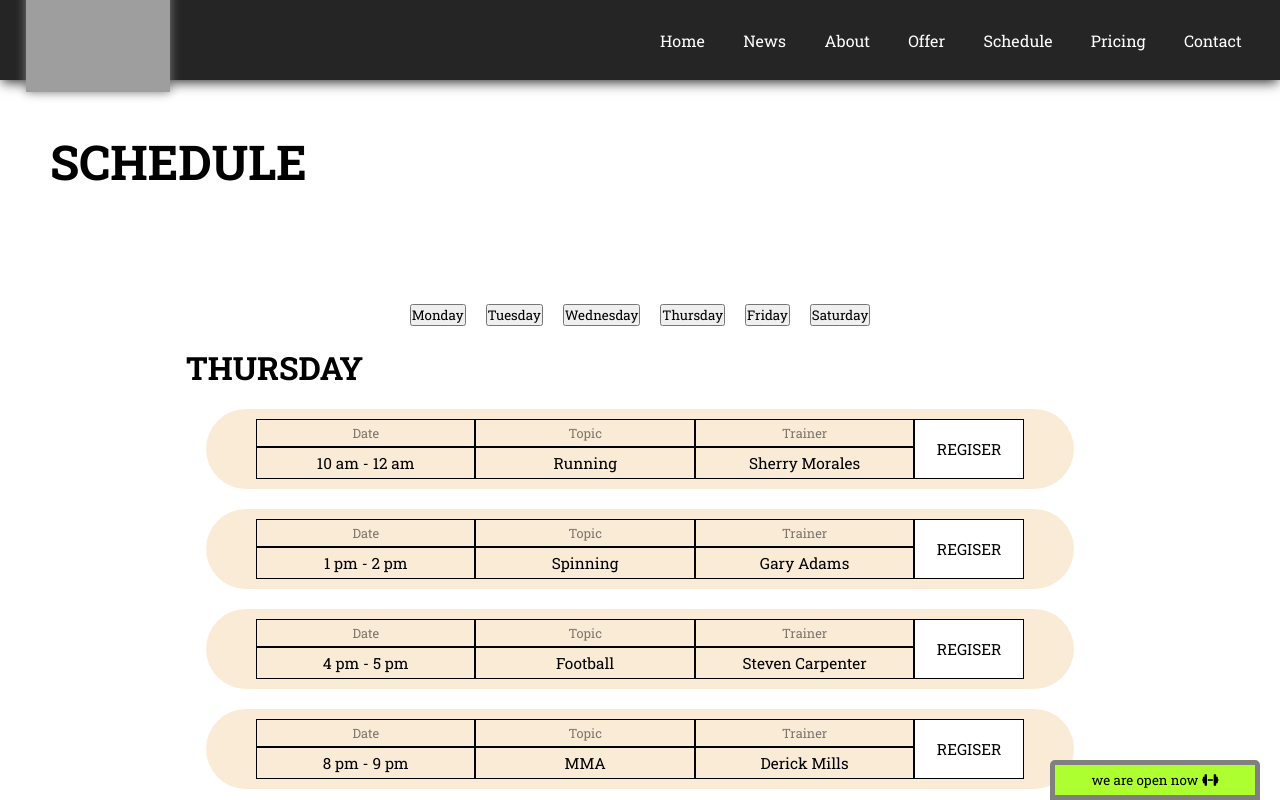
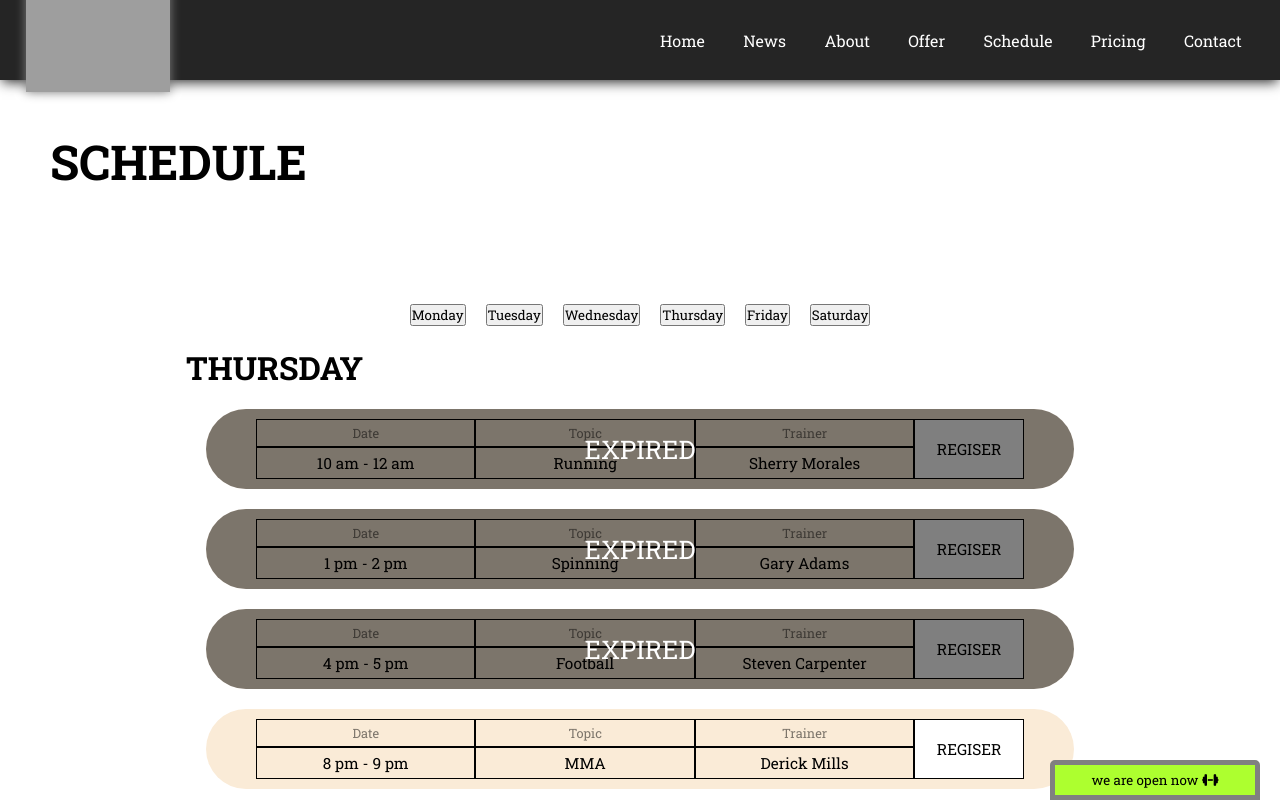
Before and after one commit to kubaglowczynski/gym-page, an Angular app: page /schedule in a window 1280 px wide. Shown: the top 800 px of the page. Built offline with nearby package versions, Linux system fonts and the light colour scheme; grey boxes are pictures that could not be loaded.

Commit message:
schedule update

```diff
--- a/src/app/components/schedule/friday/friday.component.html
+++ b/src/app/components/schedule/friday/friday.component.html
@@ -7,6 +7,7 @@
     <div class="lesson_example">10 am - 12 am</div>
     <div class="lesson_example">Yoga</div>
     <div class="lesson_example">Hilda Johnston</div>
+    <div class="lesson_expired" *ngIf="yogaIsExpired">EXPIRED</div>
 </div>
 <div class="lessons">
     <div class="lesson_example template">Date</div>
@@ -16,6 +17,7 @@
     <div class="lesson_example">4 pm - 6 pm</div>
     <div class="lesson_example">Power Lifting</div>
     <div class="lesson_example">Marc Freeman</div>
+    <div class="lesson_expired" *ngIf="firstPowerliftingIsExpired">EXPIRED</div>
 </div>
 <div class="lessons">
     <div class="lesson_example template">Date</div>
@@ -25,6 +27,7 @@
     <div class="lesson_example">6 pm - 7 pm</div>
     <div class="lesson_example">Running</div>
     <div class="lesson_example">Sherry Morales</div>
+    <div class="lesson_expired" *ngIf="runningIsExpired">EXPIRED</div>
 </div>
 <div class="lessons">
     <div class="lesson_example template">Date</div>
@@ -34,4 +37,5 @@
     <div class="lesson_example">7:30 pm - 9 pm</div>
     <div class="lesson_example">Power Lifting</div>
     <div class="lesson_example">Tony King</div>
+    <div class="lesson_expired" *ngIf="secondPowerliftingIsExpired">EXPIRED</div>
 </div>
--- a/src/app/components/schedule/friday/friday.component.ts
+++ b/src/app/components/schedule/friday/friday.component.ts
@@ -6,5 +6,43 @@ import { Component } from '@angular/core';
   styleUrls: ['../../../app.component.scss']
 })
 export class FridayComponent {
+  currentDayOfWeek: number = new Date().getDay();
+  nowHour: Date = new Date();
+  currentHour: number = this.nowHour.getHours();
+  yogaIsExpired:boolean = false;
+  firstPowerliftingIsExpired:boolean = false;
+  runningIsExpired:boolean = false;
+  secondPowerliftingIsExpired:boolean = false;
 
+  addDivWithClass(className: string) {
+    const div = document.createElement("div");
+    div.textContent = "expired";
+    div.classList.add(className);
+    document.body.appendChild(div);
+  }
+
+  constructor(){
+    if(this.currentDayOfWeek === 5 && this.currentHour >= 10){
+      this.yogaIsExpired = true;
+    }
+
+    if(this.currentDayOfWeek === 5 && this.currentHour >= 16){
+      this.firstPowerliftingIsExpired = true;
+    }
+
+    if(this.currentDayOfWeek === 5 && this.currentHour >= 18){
+      this.runningIsExpired = true;
+    }
+
+    if(this.currentDayOfWeek === 5 && this.currentHour >= 19){
+      this.secondPowerliftingIsExpired = true;
+    }
+
+    if(this.yogaIsExpired === true ||
+      this.firstPowerliftingIsExpired === true ||
+      this.runningIsExpired === true ||
+      this.secondPowerliftingIsExpired === true){
+        this.addDivWithClass("lesson_expired");
+      }
+  }
 }
--- a/src/app/components/schedule/monday/monday.component.html
+++ b/src/app/components/schedule/monday/monday.component.html
@@ -7,6 +7,7 @@
     <div class="lesson_example">10 am - 12 am</div>
     <div class="lesson_example">Yoga</div>
     <div class="lesson_example">Patrue Rumburaczek</div>
+    <div class="lesson_expired" *ngIf="yogaIsExpired">EXPIRED</div>
 </div>
 <div class="lessons">
     <div class="lesson_example template">Date</div>
@@ -16,6 +17,7 @@
     <div class="lesson_example">1 pm - 3 pm</div>
     <div class="lesson_example">Football</div>
     <div class="lesson_example">Steven Carpenter</div>
+    <div class="lesson_expired" *ngIf="footballIsExpired">EXPIRED</div>
 </div>
 <div class="lessons">
     <div class="lesson_example template">Date</div>
@@ -25,6 +27,7 @@
     <div class="lesson_example">3:30 pm - 5 pm</div>
     <div class="lesson_example">Running</div>
     <div class="lesson_example">Sherry Morales</div>
+    <div class="lesson_expired" *ngIf="runningIsExpired">EXPIRED</div>
 </div>
 <div class="lessons">
     <div class="lesson_example template">Date</div>
@@ -34,4 +37,5 @@
     <div class="lesson_example">7 pm - 9 pm</div>
     <div class="lesson_example">MMA</div>
     <div class="lesson_example">Derick Mills</div>
+    <div class="lesson_expired" *ngIf="mmaIsExpired">EXPIRED</div>
 </div>
--- a/src/app/components/schedule/monday/monday.component.ts
+++ b/src/app/components/schedule/monday/monday.component.ts
@@ -6,5 +6,44 @@ import { Component } from '@angular/core';
   styleUrls: ['../../../app.component.scss']
 })
 export class MondayComponent {
+  currentDayOfWeek: number = new Date().getDay();
+  nowHour: Date = new Date();
+  currentHour: number = this.nowHour.getHours();
+  yogaIsExpired:boolean = false;
+  footballIsExpired:boolean = false;
+  runningIsExpired:boolean = false;
+  mmaIsExpired:boolean = false;
 
+  addDivWithClass(className: string) {
+    const div = document.createElement("div");
+    div.textContent = "expired";
+    div.classList.add(className);
+    document.body.appendChild(div);
+  }
+
+  constructor(){
+    if(this.currentDayOfWeek === 1 && this.currentHour >= 10){
+        this.yogaIsExpired = true;
+      }
+
+    if(this.currentDayOfWeek === 1 && this.currentHour >= 13){
+        this.footballIsExpired = true;
+      }
+
+    if(this.currentDayOfWeek === 1 && this.currentHour >= 15){
+        this.runningIsExpired = true;
+      }
+
+    if(this.currentDayOfWeek === 1 && this.currentHour >= 19){
+        this.mmaIsExpired = true;
+      }
+
+    if(this.yogaIsExpired === true ||
+      this.footballIsExpired === true ||
+      this.runningIsExpired === true ||
+      this.mmaIsExpired === true){
+        this.addDivWithClass("lesson_expired");
+      }
+
+    }
 }
--- a/src/app/components/schedule/saturday/saturday.component.ts
+++ b/src/app/components/schedule/saturday/saturday.component.ts
@@ -19,7 +19,7 @@ export class SaturdayComponent {
   }
 
   constructor(){
-    if(this.currentDayOfWeek === 2 && this.currentHour >= 9){
+    if(this.currentDayOfWeek === 6 && this.currentHour >= 9){
       this.footballIsExpired = true;
     }
 
--- a/src/app/components/schedule/thursday/thursday.component.html
+++ b/src/app/components/schedule/thursday/thursday.component.html
@@ -7,6 +7,7 @@
     <div class="lesson_example">10 am - 12 am</div>
     <div class="lesson_example">Running</div>
     <div class="lesson_example">Sherry Morales</div>
+    <div class="lesson_expired" *ngIf="runningIsExpired">EXPIRED</div>
 </div>
 <div class="lessons">
     <div class="lesson_example template">Date</div>
@@ -16,6 +17,7 @@
     <div class="lesson_example">1 pm - 2 pm</div>
     <div class="lesson_example">Spinning</div>
     <div class="lesson_example">Gary Adams</div>
+    <div class="lesson_expired" *ngIf="spinningIsExpired">EXPIRED</div>
 </div>
 <div class="lessons">
     <div class="lesson_example template">Date</div>
@@ -25,6 +27,7 @@
     <div class="lesson_example">4 pm - 5 pm</div>
     <div class="lesson_example">Football</div>
     <div class="lesson_example">Steven Carpenter</div>
+    <div class="lesson_expired" *ngIf="footballIsExpired">EXPIRED</div>
 </div>
 <div class="lessons">
     <div class="lesson_example template">Date</div>
@@ -34,4 +37,5 @@
     <div class="lesson_example">8 pm - 9 pm</div>
     <div class="lesson_example">MMA</div>
     <div class="lesson_example">Derick Mills</div>
+    <div class="lesson_expired" *ngIf="mmaIsExpired">EXPIRED</div>
 </div>
--- a/src/app/components/schedule/thursday/thursday.component.ts
+++ b/src/app/components/schedule/thursday/thursday.component.ts
@@ -6,5 +6,43 @@ import { Component } from '@angular/core';
   styleUrls: ['../../../app.component.scss']
 })
 export class ThursdayComponent {
+  currentDayOfWeek: number = new Date().getDay();
+  nowHour: Date = new Date();
+  currentHour: number = this.nowHour.getHours();
+  runningIsExpired:boolean = false;
+  spinningIsExpired:boolean = false;
+  footballIsExpired:boolean = false;
+  mmaIsExpired:boolean = false;
 
+  addDivWithClass(className: string) {
+    const div = document.createElement("div");
+    div.textContent = "expired";
+    div.classList.add(className);
+    document.body.appendChild(div);
+  }
+
+  constructor(){
+    if(this.currentDayOfWeek === 4 && this.currentHour >= 10){
+      this.runningIsExpired = true;
+    }
+
+    if(this.currentDayOfWeek === 4 && this.currentHour >= 13){
+      this.spinningIsExpired = true;
+    }
+
+    if(this.currentDayOfWeek === 4 && this.currentHour >= 16){
+      this.footballIsExpired = true;
+    }
+
+    if(this.currentDayOfWeek === 4 && this.currentHour >= 20){
+      this.mmaIsExpired = true;
+    }
+
+    if(this.runningIsExpired === true ||
+      this.spinningIsExpired === true ||
+      this.footballIsExpired === true ||
+      this.mmaIsExpired === true){
+        this.addDivWithClass("lesson_expired");
+      }
+  }
 }
--- a/src/app/components/schedule/tuesday/tuesday.component.html
+++ b/src/app/components/schedule/tuesday/tuesday.component.html
@@ -7,6 +7,7 @@
     <div class="lesson_example">12 am - 1 pm</div>
     <div class="lesson_example">Running</div>
     <div class="lesson_example">Sherry Morales</div>
+    <div class="lesson_expired" *ngIf="firstRunningIsExpired">EXPIRED</div>
 </div>
 <div class="lessons">
     <div class="lesson_example template">Date</div>
@@ -16,6 +17,7 @@
     <div class="lesson_example">1 pm - 2 pm</div>
     <div class="lesson_example">Spinning</div>
     <div class="lesson_example">Gary Adams</div>
+    <div class="lesson_expired" *ngIf="spinningIsExpired">EXPIRED</div>
 </div>
 <div class="lessons">
     <div class="lesson_example template">Date</div>
@@ -25,6 +27,7 @@
     <div class="lesson_example">2:30 am - 4 pm</div>
     <div class="lesson_example">Body building</div>
     <div class="lesson_example">Lionel Villa</div>
+    <div class="lesson_expired" *ngIf="bodybuildingIsExpired">EXPIRED</div>
 </div>
 <div class="lessons">
     <div class="lesson_example template">Date</div>
@@ -34,6 +37,7 @@
     <div class="lesson_example">6 pm - 7 pm</div>
     <div class="lesson_example">Running</div>
     <div class="lesson_example">Sherry Morales</div>
+    <div class="lesson_expired" *ngIf="secondRunningIsExpired">EXPIRED</div>
 </div>
 <div class="lessons">
     <div class="lesson_example template">Date</div>
@@ -43,4 +47,5 @@
     <div class="lesson_example">7 pm - 9 pm</div>
     <div class="lesson_example">Power Lifting</div>
     <div class="lesson_example">Marc Freeman</div>
+    <div class="lesson_expired" *ngIf="powerliftingIsExpired">EXPIRED</div>
 </div>
--- a/src/app/components/schedule/tuesday/tuesday.component.ts
+++ b/src/app/components/schedule/tuesday/tuesday.component.ts
@@ -6,5 +6,49 @@ import { Component } from '@angular/core';
   styleUrls: ['../../../app.component.scss']
 })
 export class TuesdayComponent {
+  currentDayOfWeek: number = new Date().getDay();
+  nowHour: Date = new Date();
+  currentHour: number = this.nowHour.getHours();
+  firstRunningIsExpired:boolean = false;
+  spinningIsExpired:boolean = false;
+  bodybuildingIsExpired:boolean = false;
+  secondRunningIsExpired:boolean = false;
+  powerliftingIsExpired:boolean = false;
 
+  addDivWithClass(className: string) {
+    const div = document.createElement("div");
+    div.textContent = "expired";
+    div.classList.add(className);
+    document.body.appendChild(div);
+  }
+
+  constructor(){
+    if(this.currentDayOfWeek === 2 && this.currentHour >= 12){
+      this.firstRunningIsExpired = true;
+      }
+
+    if(this.currentDayOfWeek === 2 && this.currentHour >= 13){
+      this.spinningIsExpired = true;
+      }
+
+    if(this.currentDayOfWeek === 2 && this.currentHour >= 14){
+      this.bodybuildingIsExpired = true;
+      }
+
+    if(this.currentDayOfWeek === 2 && this.currentHour >= 18){
+      this.secondRunningIsExpired = true;
+      }
+
+    if(this.currentDayOfWeek === 2 && this.currentHour >= 19){
+      this.powerliftingIsExpired = true;
+      }
+
+    if(this.firstRunningIsExpired === true ||
+      this.spinningIsExpired === true ||
+      this.bodybuildingIsExpired === true ||
+      this.secondRunningIsExpired === true ||
+      this.powerliftingIsExpired === true){
+        this.addDivWithClass("lesson_expired");
+      }
+  }
 }
--- a/src/app/components/schedule/wednesday/wednesday.component.html
+++ b/src/app/components/schedule/wednesday/wednesday.component.html
@@ -7,6 +7,7 @@
     <div class="lesson_example">12 am - 1 pm</div>
     <div class="lesson_example">Body Building</div>
     <div class="lesson_example">Lionel Villa</div>
+    <div class="lesson_expired" *ngIf="bodybuildingIsExpired">EXPIRED</div>
 </div>
 <div class="lessons yoga">
     <div class="lesson_example template">Date</div>
@@ -16,6 +17,7 @@
     <div class="lesson_example">2 pm - 3 pm</div>
     <div class="lesson_example">Yoga</div>
     <div class="lesson_example">Patrue Rumburaczek</div>
+    <div class="lesson_expired" *ngIf="yogaIsExpired">EXPIRED</div>
 </div>
 <div class="lessons">
     <div class="lesson_example template">Date</div>
@@ -25,4 +27,5 @@
     <div class="lesson_example">6 pm - 8 pm</div>
     <div class="lesson_example">Spinning</div>
     <div class="lesson_example">Gary Adams</div>
+    <div class="lesson_expired" *ngIf="spinningIsExpired">EXPIRED</div>
 </div>
--- a/src/app/components/schedule/wednesday/wednesday.component.ts
+++ b/src/app/components/schedule/wednesday/wednesday.component.ts
@@ -6,5 +6,37 @@ import { Component } from '@angular/core';
   styleUrls: ['../../../app.component.scss']
 })
 export class WednesdayComponent {
+  currentDayOfWeek: number = new Date().getDay();
+  nowHour: Date = new Date();
+  currentHour: number = this.nowHour.getHours();
+  bodybuildingIsExpired:boolean = false;
+  yogaIsExpired:boolean = false;
+  spinningIsExpired:boolean = false;
 
+  addDivWithClass(className: string) {
+    const div = document.createElement("div");
+    div.textContent = "expired";
+    div.classList.add(className);
+    document.body.appendChild(div);
+  }
+
+  constructor(){
+    if(this.currentDayOfWeek === 3 && this.currentHour >= 12){
+      this.bodybuildingIsExpired = true;
+      }
+
+    if(this.currentDayOfWeek === 3 && this.currentHour >= 14){
+      this.yogaIsExpired = true;
+      }
+
+    if(this.currentDayOfWeek === 3 && this.currentHour >= 18){
+      this.spinningIsExpired = true;
+      }
+
+    if(this.bodybuildingIsExpired === true ||
+      this.yogaIsExpired === true ||
+      this.spinningIsExpired === true){
+        this.addDivWithClass("lesson_expired");
+      }
+  }
 }
```
